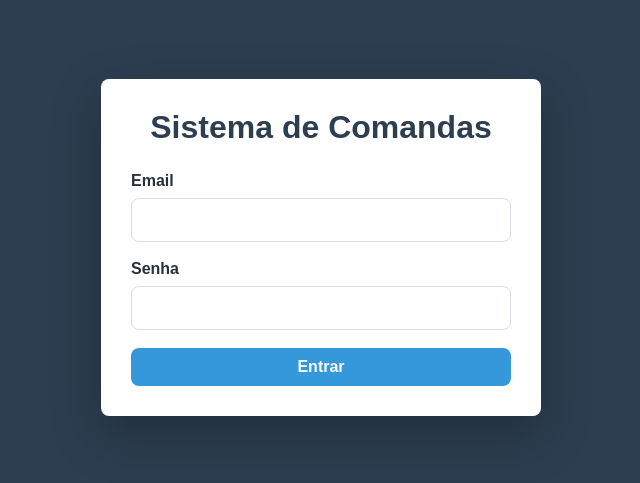
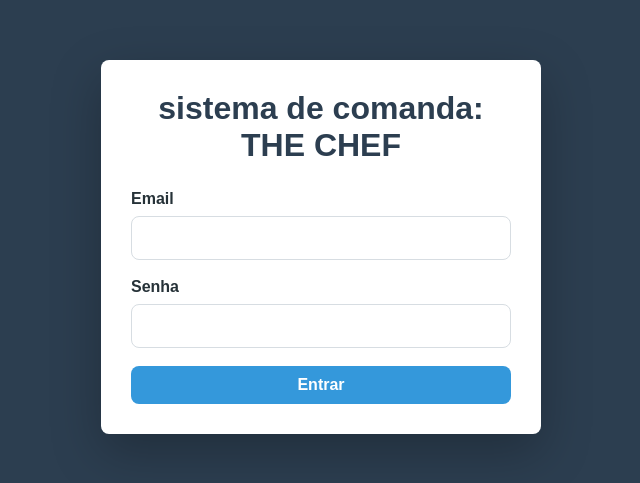
Before and after one commit to Weverton2005Castro/COMANDA, a React (Vite) app in the folder frontend/: page /login in a window 1280 px wide. Shown: the part 153-636 px from the top of the page, without its empty margins (319-959 px from the left). Built offline with nearby package versions, Linux system fonts and the light colour scheme; no server answers.

Commit message:
alterando os nomes

```diff
--- a/frontend/index.html
+++ b/frontend/index.html
@@ -3,7 +3,7 @@
   <head>
     <meta charset="UTF-8" />
     <meta name="viewport" content="width=device-width, initial-scale=1.0" />
-    <title>Sistema de Comandas</title>
+    <title>THE CHEF- CHURASCARIA RECIFE</title>
   </head>
   <body>
     <div id="root"></div>
--- a/frontend/src/pages/Login.jsx
+++ b/frontend/src/pages/Login.jsx
@@ -26,7 +26,7 @@ export default function Login() {
   return (
     <main className="login-page">
       <form className="login-card" onSubmit={handleSubmit}>
-        <h1>Sistema de Comandas</h1>
+        <h1> sistema de comanda: THE CHEF</h1>
         <label>
           Email
           <input name="email" type="text" value={form.email} onChange={updateField} required />
```
